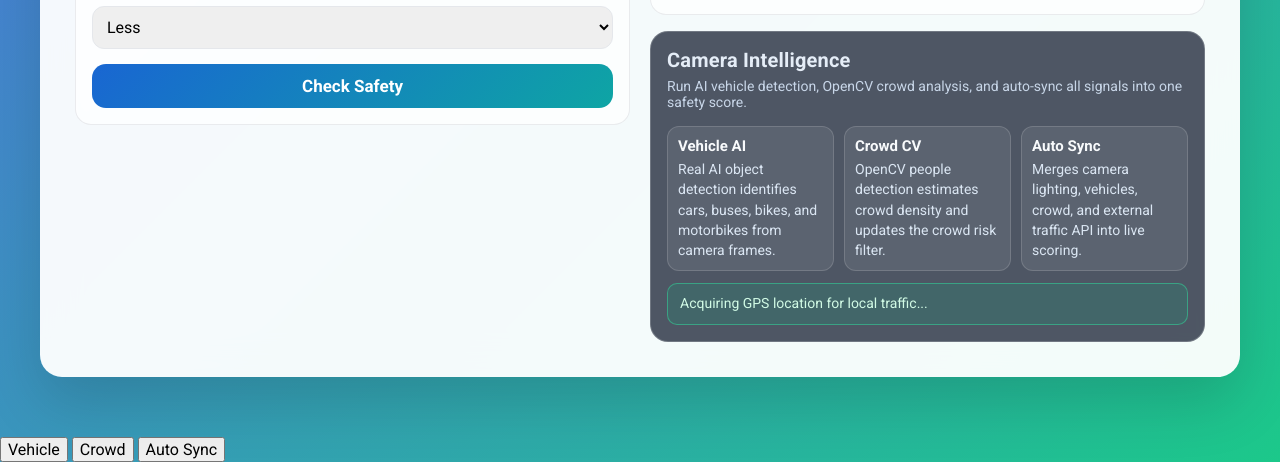
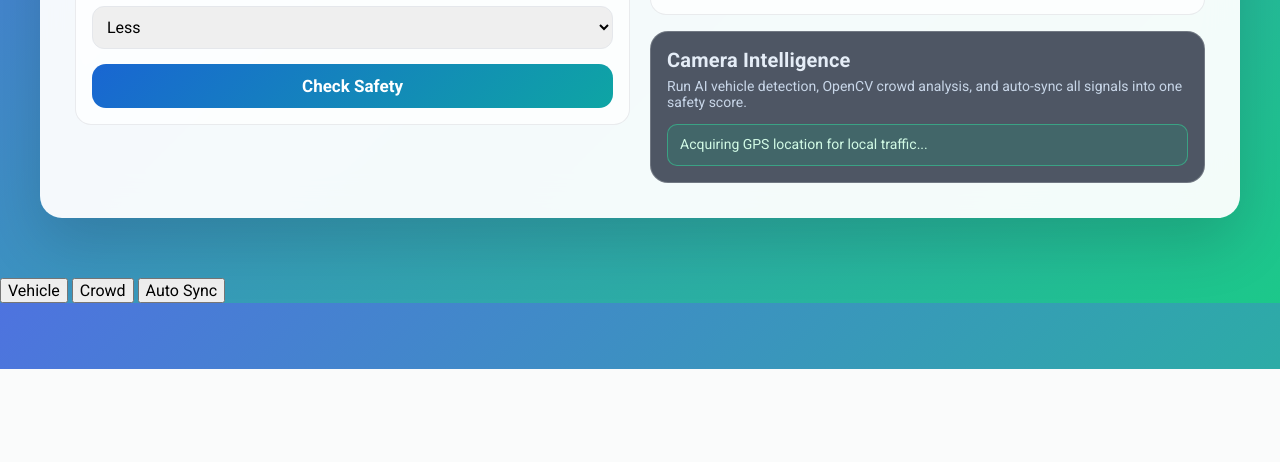
Before and after one commit to DHRUVA123-STAR/Safety_walk, a Python web app: template templates/index.html in a window 1280 px wide. Shown: the part 431-893 px from the top of the page. After the commit the page ends 800 px from the top, so only its background shows below. Run offline with Jinja, Linux system fonts and the light colour scheme; the template is opened without the code that fills it, so the values that code supplies are empty; some libraries are stand-ins or nearby versions.

Commit message:
Updated files

```diff
--- a/templates/index.html
+++ b/templates/index.html
@@ -408,6 +408,12 @@
             display:grid;
             grid-template-columns:repeat(3,minmax(0,1fr));
             gap:10px;
+        }
+
+        @media (min-width: 769px) {
+            .camera-functions {
+                display: none !important;
+            }
         }
 
         .function-card{
```
